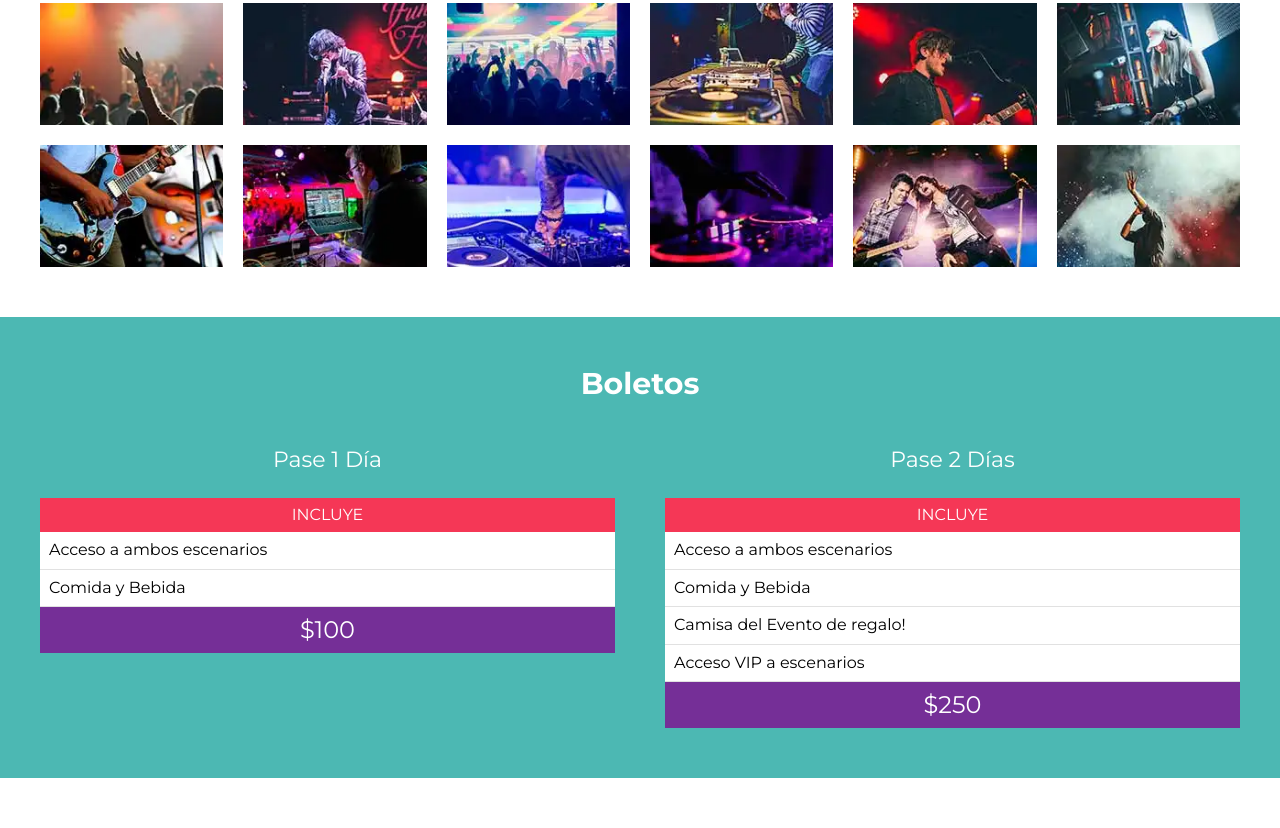
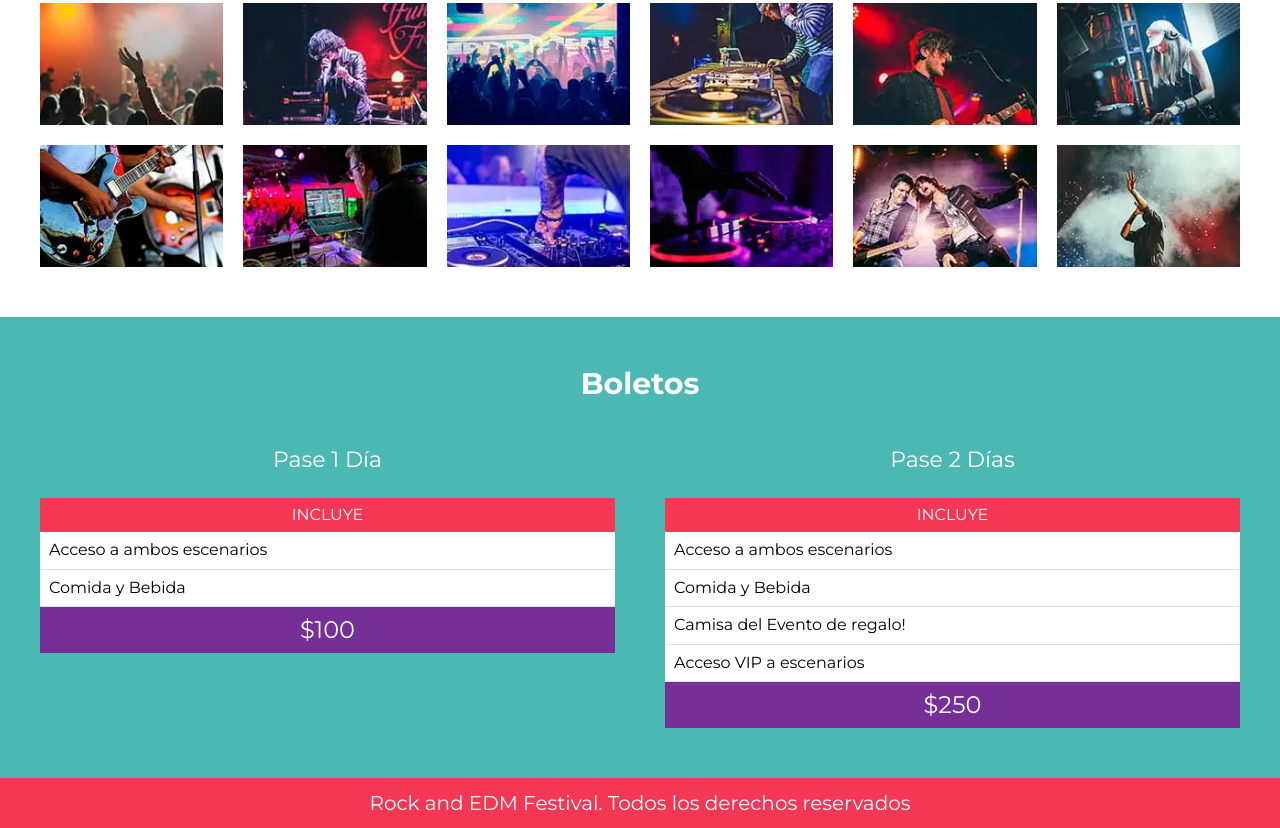
Before and after one commit to fedevargas110/Festival-Gulp-Sass, a website: page index.html in a window 1280 px wide. Shown: the part 2936-3764 px from the top of the page. Before the commit the page ends 3714 px from the top, so only its background shows below. Drawn offline with Linux system fonts and the light colour scheme.

Commit message:
Footer terminado

```diff
--- a/index.html
+++ b/index.html
@@ -214,6 +214,10 @@
         </div>
     </section>
 
+    <footer class="site-footer">
+        <p>Rock and EDM Festival. Todos los derechos reservados</p>
+    </footer>
+
 
     <script src="build/js/galeria.js"></script>
 
--- /dev/null
+++ b/src/scss/layout/_footer.scss
@@ -0,0 +1,12 @@
+@use 'base/variables' as v;
+
+.site-footer{
+    background-color: v.$rosa;
+    padding: 1rem;
+
+    p{
+        margin: 0;
+        text-align: center;
+        color: v.$blanco;
+    }
+}
--- a/src/scss/layout/_index.scss
+++ b/src/scss/layout/_index.scss
@@ -4,3 +4,4 @@
 @forward 'lineup';
 @forward 'galeria';
 @forward 'boletos';
+@forward 'footer';
```
Also changed, not shown: build/css/app.css.
